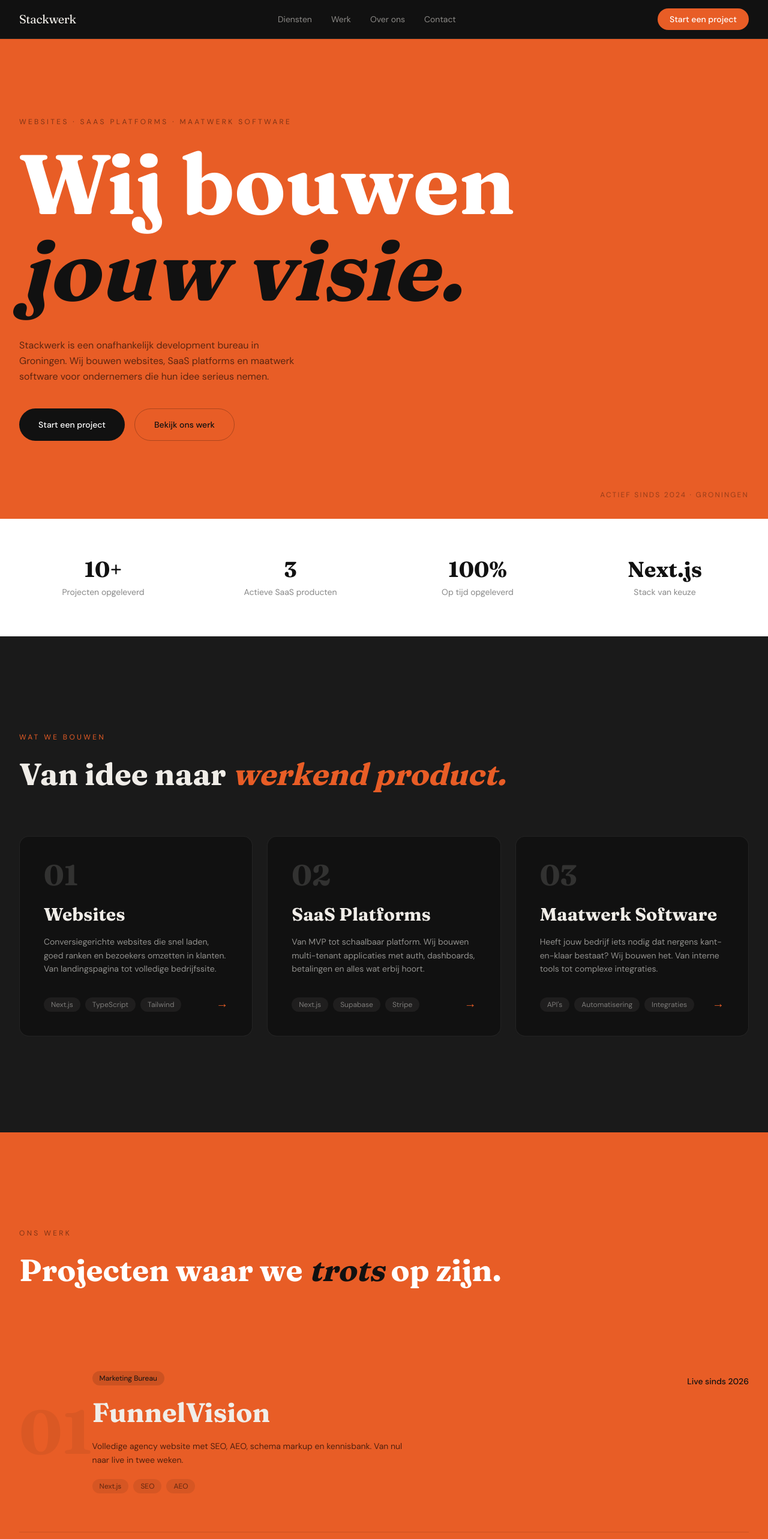
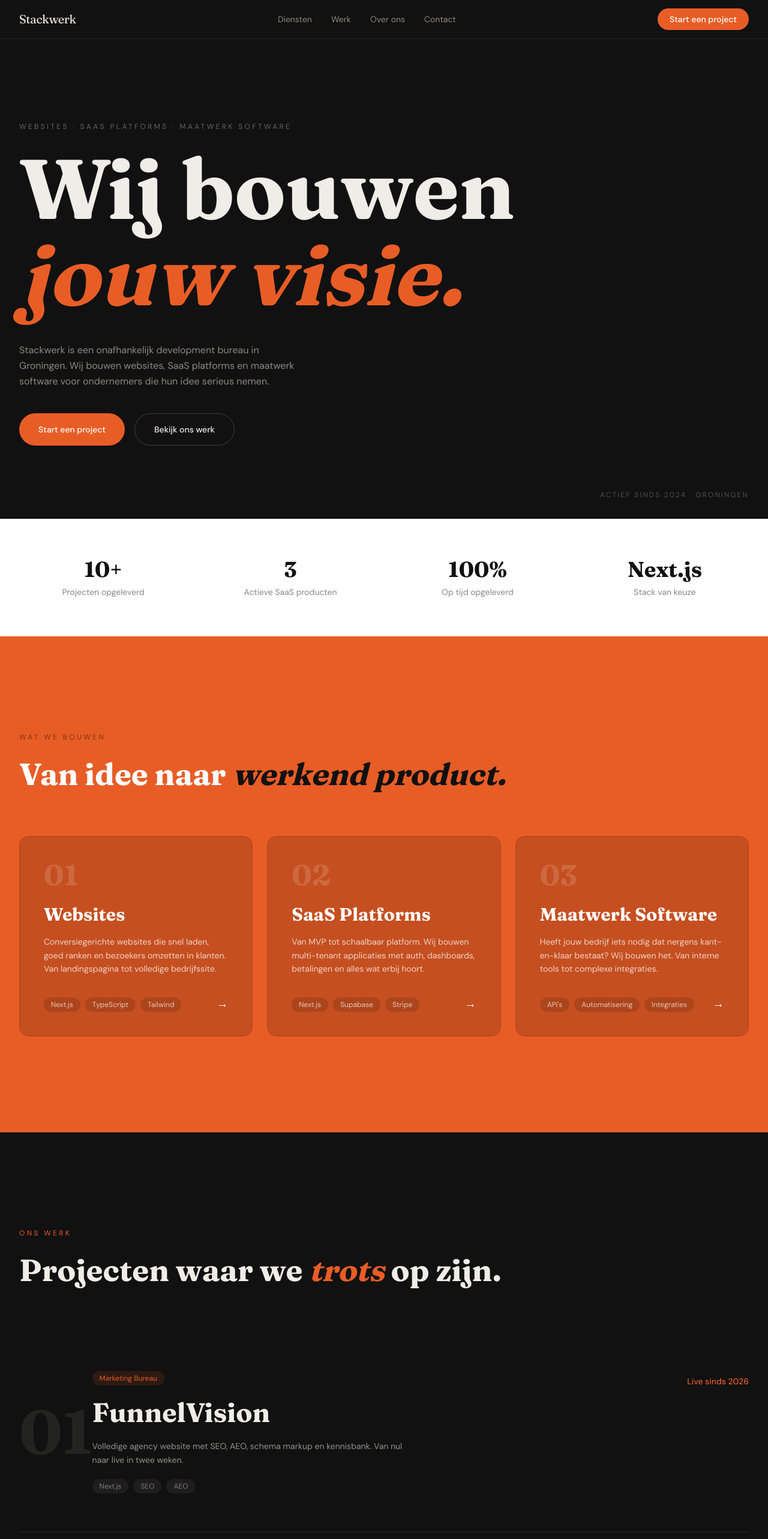
Before and after one commit to serdartufan/stackwerk, a Next.js app: page / in a window 1280 px wide. Shown: the top 2566 px of the page at 60% size. Built offline with nearby package versions, Linux system fonts and the light colour scheme.

Commit message:
redesign: zwart hero, oranje diensten, afwisselende secties

```diff
--- a/src/app/globals.css
+++ b/src/app/globals.css
@@ -38,7 +38,7 @@ body {
 }
 
 .case-row:hover .case-title {
-  color: #111111;
+  color: #e85d26;
 }
 
 /* Diensten cards — top accent border via inset box-shadow (vermijdt conflict met inline border) */
--- a/src/app/page.tsx
+++ b/src/app/page.tsx
@@ -96,15 +96,15 @@ export default function Home() {
       <Navbar />
 
       <main>
-        {/* ── Hero — oranje achtergrond ─────────────────────────────────────── */}
+        {/* ── Hero — zwart ─────────────────────────────────────────────────── */}
         <section
           className="relative flex min-h-screen flex-col justify-center overflow-hidden px-6 lg:px-8"
-          style={{ backgroundColor: "#E85D26" }}
+          style={{ backgroundColor: "#111111" }}
         >
-          <div className="mx-auto w-full max-w-7xl py-24">
+          <div className="mx-auto w-full max-w-7xl pt-12 pb-10 lg:pt-16 lg:pb-12">
             <p
               className="font-sans mb-6 text-xs uppercase tracking-[0.28em]"
-              style={{ color: "rgba(0,0,0,0.45)" }}
+              style={{ color: "rgba(240,237,232,0.38)" }}
             >
               WEBSITES · SAAS PLATFORMS · MAATWERK SOFTWARE
             </p>
@@ -113,10 +113,10 @@ export default function Home() {
               className="font-serif font-bold leading-[1.02] mb-10"
               style={{ fontSize: "clamp(4.5rem, 11vw, 10rem)" }}
             >
-              <span className="block" style={{ color: "#FFFFFF" }}>
+              <span className="block" style={{ color: "#F0EDE8" }}>
                 Wij bouwen
               </span>
-              <span className="block italic" style={{ color: "#111111" }}>
+              <span className="block italic" style={{ color: "#E85D26" }}>
                 jouw visie.
               </span>
             </h1>
@@ -125,7 +125,7 @@ export default function Home() {
               className="font-sans mb-10 leading-relaxed"
               style={{
                 maxWidth: "460px",
-                color: "rgba(0,0,0,0.6)",
+                color: "rgba(240,237,232,0.55)",
                 fontSize: "16px",
               }}
             >
@@ -138,7 +138,7 @@ export default function Home() {
               <a
                 href="#contact"
                 className="inline-flex items-center rounded-full px-8 py-4 font-sans text-sm font-medium text-white transition-opacity hover:opacity-85"
-                style={{ backgroundColor: "#111111" }}
+                style={{ backgroundColor: "#E85D26" }}
               >
                 Start een project
               </a>
@@ -146,8 +146,8 @@ export default function Home() {
                 href="#werk"
                 className="inline-flex items-center rounded-full px-8 py-4 font-sans text-sm font-medium transition-opacity hover:opacity-75"
                 style={{
-                  border: "1px solid rgba(0,0,0,0.25)",
-                  color: "#111111",
+                  border: "1px solid rgba(240,237,232,0.2)",
+                  color: "#F0EDE8",
                 }}
               >
                 Bekijk ons werk
@@ -158,7 +158,7 @@ export default function Home() {
           <div className="absolute bottom-8 right-6 lg:right-8">
             <p
               className="font-sans text-xs uppercase tracking-[0.18em]"
-              style={{ color: "rgba(0,0,0,0.35)" }}
+              style={{ color: "rgba(240,237,232,0.28)" }}
             >
               ACTIEF SINDS 2024 · GRONINGEN
             </p>
@@ -191,13 +191,13 @@ export default function Home() {
           </div>
         </section>
 
-        {/* ── Diensten — donker, geen wijzigingen ──────────────────────────── */}
-        <section id="diensten" style={{ backgroundColor: "#1A1A1A" }}>
+        {/* ── Diensten — oranje ────────────────────────────────────────────── */}
+        <section id="diensten" style={{ backgroundColor: "#E85D26" }}>
           <div className="mx-auto max-w-7xl px-6 py-32 lg:px-8 lg:py-40">
             <ScrollAnimation>
               <p
                 className="font-sans mb-4 text-xs uppercase tracking-[0.28em]"
-                style={{ color: "#E85D26" }}
+                style={{ color: "rgba(0,0,0,0.45)" }}
               >
                 WAT WE BOUWEN
               </p>
@@ -205,11 +205,11 @@ export default function Home() {
                 className="font-serif font-bold mb-16"
                 style={{
                   fontSize: "clamp(2rem, 4vw, 3.5rem)",
-                  color: "#F0EDE8",
+                  color: "#FFFFFF",
                 }}
               >
                 Van idee naar{" "}
-                <span className="italic" style={{ color: "#E85D26" }}>
+                <span className="italic" style={{ color: "#111111" }}>
                   werkend product.
                 </span>
               </h2>
@@ -221,8 +221,8 @@ export default function Home() {
                   <div
                     className="dienst-card flex h-full flex-col rounded-2xl p-10"
                     style={{
-                      backgroundColor: "#111111",
-                      border: "1px solid rgba(240,237,232,0.08)",
+                      backgroundColor: "rgba(0,0,0,0.15)",
+                      border: "1px solid rgba(0,0,0,0.12)",
                     }}
                   >
                     <p
@@ -230,20 +230,20 @@ export default function Home() {
                       style={{
                         fontSize: "3rem",
                         opacity: 0.15,
-                        color: "#F0EDE8",
+                        color: "#FFFFFF",
                       }}
                     >
                       {d.num}
                     </p>
                     <h3
                       className="font-serif font-bold text-3xl mb-4"
-                      style={{ color: "#F0EDE8" }}
+                      style={{ color: "#FFFFFF" }}
                     >
                       {d.title}
                     </h3>
                     <p
                       className="font-sans flex-1 text-sm leading-relaxed mb-8"
-                      style={{ color: "rgba(240,237,232,0.58)" }}
+                      style={{ color: "rgba(255,255,255,0.75)" }}
                     >
                       {d.desc}
                     </p>
@@ -254,8 +254,8 @@ export default function Home() {
                             key={tag}
                             className="font-sans rounded-full px-3 py-1 text-xs"
                             style={{
-                              backgroundColor: "rgba(240,237,232,0.06)",
-                              color: "rgba(240,237,232,0.45)",
+                              backgroundColor: "rgba(0,0,0,0.12)",
+                              color: "rgba(255,255,255,0.7)",
                             }}
                           >
                             {tag}
@@ -264,7 +264,7 @@ export default function Home() {
                       </div>
                       <span
                         className="font-sans ml-4 shrink-0 text-xl"
-                        style={{ color: "#E85D26" }}
+                        style={{ color: "#FFFFFF" }}
                         aria-hidden="true"
                       >
                         →
@@ -277,13 +277,13 @@ export default function Home() {
           </div>
         </section>
 
-        {/* ── Werk — oranje achtergrond ─────────────────────────────────────── */}
-        <section id="werk" style={{ backgroundColor: "#E85D26" }}>
+        {/* ── Werk — zwart ─────────────────────────────────────────────────── */}
+        <section id="werk" style={{ backgroundColor: "#111111" }}>
           <div className="mx-auto max-w-7xl px-6 py-32 lg:px-8 lg:py-40">
             <ScrollAnimation>
               <p
                 className="font-sans mb-4 text-xs uppercase tracking-[0.28em]"
-                style={{ color: "rgba(0,0,0,0.45)" }}
+                style={{ color: "#E85D26" }}
               >
                 ONS WERK
               </p>
@@ -291,11 +291,11 @@ export default function Home() {
                 className="font-serif font-bold mb-16"
                 style={{
                   fontSize: "clamp(2rem, 4vw, 3.5rem)",
-                  color: "#FFFFFF",
+                  color: "#F0EDE8",
                 }}
               >
                 Projecten waar we{" "}
-                <span className="italic" style={{ color: "#111111" }}>
+                <span className="italic" style={{ color: "#E85D26" }}>
                   trots
                 </span>{" "}
                 op zijn.
@@ -308,7 +308,7 @@ export default function Home() {
                   <div
                     className="case-row relative py-12 md:py-16"
                     style={{
-                      borderBottom: "1px solid rgba(0,0,0,0.12)",
+                      borderBottom: "1px solid rgba(240,237,232,0.08)",
                     }}
                   >
                     {/* Groot achtergrondnummer */}
@@ -317,8 +317,8 @@ export default function Home() {
                       aria-hidden="true"
                       style={{
                         fontSize: "clamp(4rem, 8vw, 7rem)",
-                        color: "#111111",
-                        opacity: 0.06,
+                        color: "#F0EDE8",
+                        opacity: 0.08,
                       }}
                     >
                       {c.num}
@@ -336,8 +336,8 @@ export default function Home() {
                           <span
                             className="font-sans rounded-full px-3 py-1 text-xs"
                             style={{
-                              backgroundColor: "rgba(0,0,0,0.12)",
-                              color: "#111111",
+                              backgroundColor: "rgba(232,93,38,0.12)",
+                              color: "#E85D26",
                             }}
                           >
                             {c.label}
@@ -355,7 +355,7 @@ export default function Home() {
                           className="font-sans text-sm leading-relaxed mb-5"
                           style={{
                             maxWidth: "520px",
-                            color: "rgba(0,0,0,0.65)",
+                            color: "rgba(240,237,232,0.58)",
                           }}
                         >
                           {c.desc}
@@ -366,8 +366,8 @@ export default function Home() {
                               key={tag}
                               className="font-sans rounded-full px-3 py-1 text-xs"
                               style={{
-                                backgroundColor: "rgba(0,0,0,0.08)",
-                                color: "rgba(0,0,0,0.55)",
+                                backgroundColor: "rgba(240,237,232,0.06)",
+                                color: "rgba(240,237,232,0.45)",
                               }}
                             >
                               {tag}
@@ -379,7 +379,7 @@ export default function Home() {
                       <div className="shrink-0 md:pt-2 md:text-right">
                         <p
                           className="font-sans text-sm font-medium"
-                          style={{ color: "#111111" }}
+                          style={{ color: "#E85D26" }}
                         >
                           {c.result}
                         </p>
@@ -451,7 +451,7 @@ export default function Home() {
           </div>
         </section>
 
-        {/* ── CTA — donker ─────────────────────────────────────────────────── */}
+        {/* ── CTA — zwart ──────────────────────────────────────────────────── */}
         <section id="contact" style={{ backgroundColor: "#111111" }}>
           <div className="mx-auto max-w-7xl px-6 py-32 text-center lg:px-8 lg:py-40">
             <ScrollAnimation>
```
